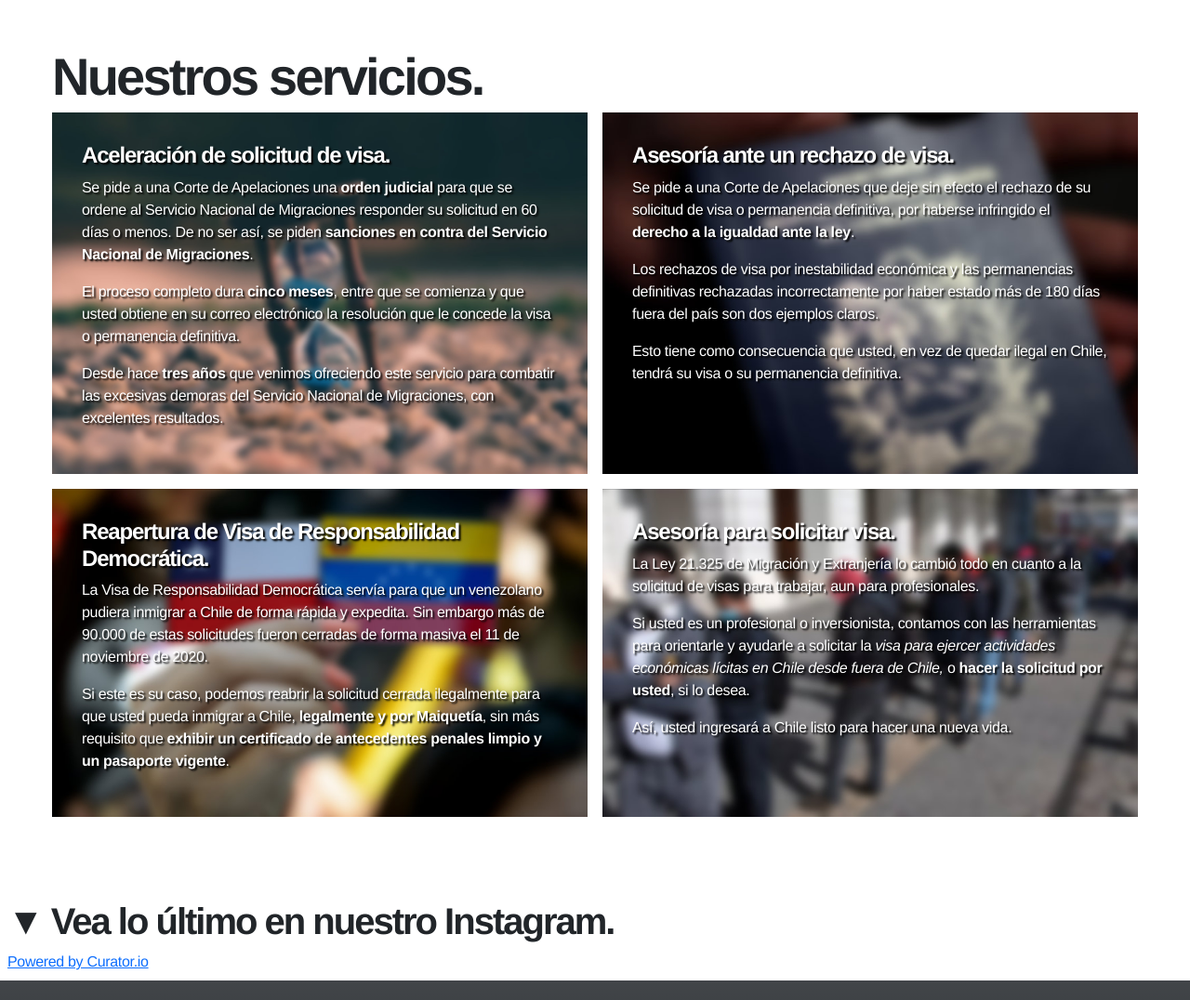
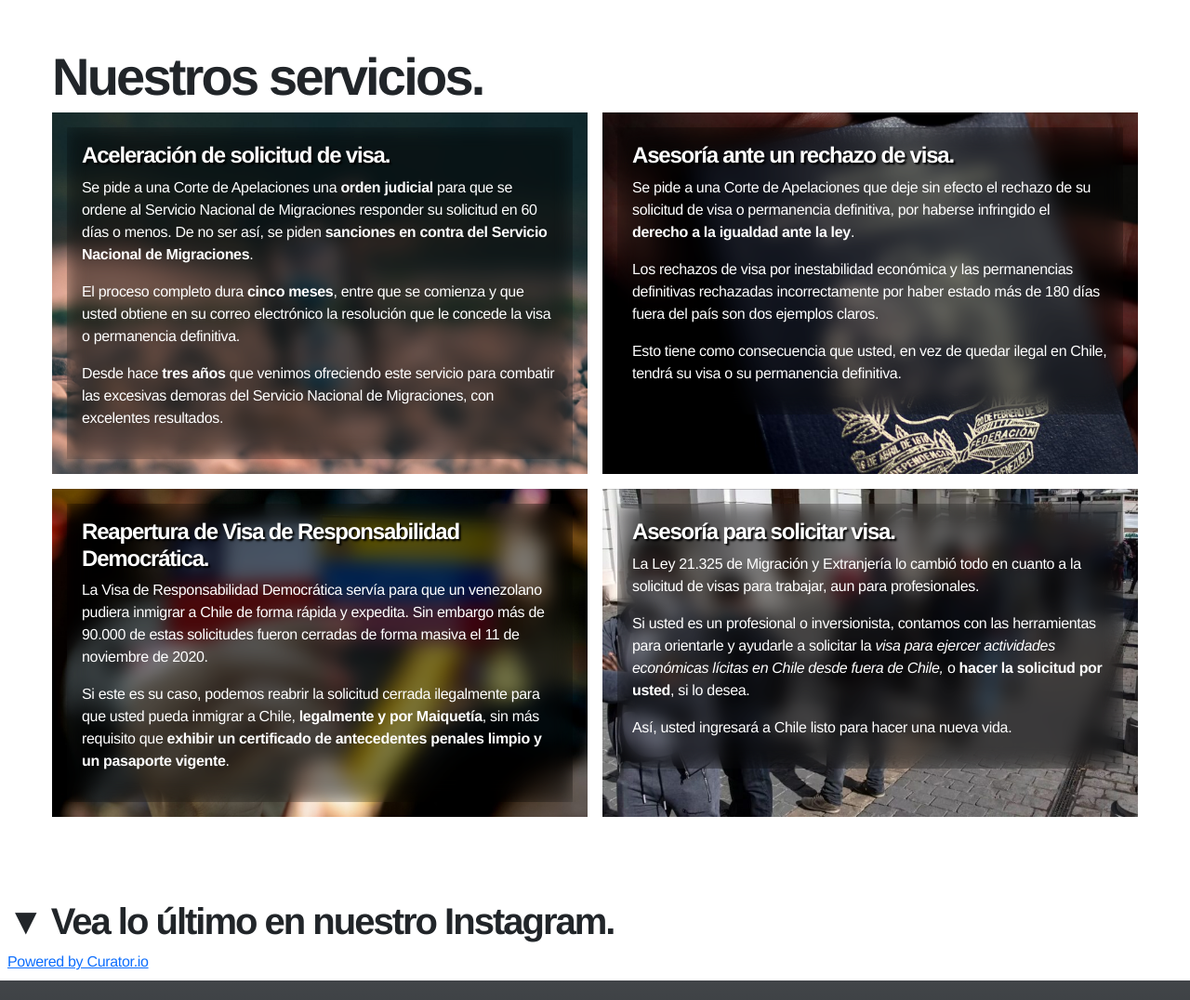
Before and after one commit to AlcioneSC/alcionesc.github.io, a plain HTML site: page index.html in a window 1280 px wide. Shown: the part 1328-2404 px from the top of the page at 93% size. Drawn offline with Linux system fonts and the light colour scheme.

Commit message:
Aspecto definitivo, cuadros de venta

```diff
--- a/css/style.css
+++ b/css/style.css
@@ -270,42 +270,59 @@
     font-weight: bold;
     font-size: 1.5em;
     letter-spacing: -0.05em;
+    text-shadow: 2px 2px 2px black;
 }
 
 #accelSquare {
-    padding: 2em;
-    background-image: url("../img/visa-1-bl.jpg");
+    background-image: url("../img/visa-tiempo.jpg");
     background-position: center;
     background-size: cover;
     color: white;
-    text-shadow: 2px 2px 2px black;
+    padding: 1em;
+}
+
+#accelSquare div {
+    padding: 1em;
+    backdrop-filter: blur(10px) brightness(50%);
 }
 
 #rejectionSquare {
-    padding: 2em;
-    background-image: url("../img/visa-2-bl.jpg");
+    background-image: url("../img/visa-rechazo.jpg");
     background-position: center;
     background-size: cover;
     color: white;
-    text-shadow: 2px 2px 2px black;
+    padding: 1em;
+}
+
+#rejectionSquare div {
+    padding: 1em;
+    backdrop-filter: blur(10px) brightness(50%);
 }
 
 #reopeningSquare {
-    padding: 2em;
-    background-image: url("../img/visa-3-bl.jpg");
+    background-image: url("../img/visa-reapertura.jpg");
     background-position: center;
     background-size: cover;
     color: white;
-    text-shadow: 2px 2px 2px black;
+    padding: 1em;
+}
+
+#reopeningSquare div {
+    padding: 1em;
+    backdrop-filter: blur(10px) brightness(50%);
 }
 
 #assistanceSquare {
-    padding: 2em;
-    background-image: url("../img/visa-4-bl.jpg");
+    background-image: url("../img/visa-asesoria.jpg");
     background-position: center;
     background-size: cover;
     color: white;
-    text-shadow: 2px 2px 2px black;
+    padding: 1em;
+}
+
+#assistanceSquare div {
+    padding: 1em;
+    backdrop-filter: blur(10px) brightness(50%);
 }
 
 /*  Celulares y pantalla pequeña  */
@@ -342,7 +359,7 @@
     }
 
     .promotionGridItem {
-        padding: 1em;
+        padding: 2em 1em 1em 1em;
     }
 
     .promotionGridItem h3 {
```
